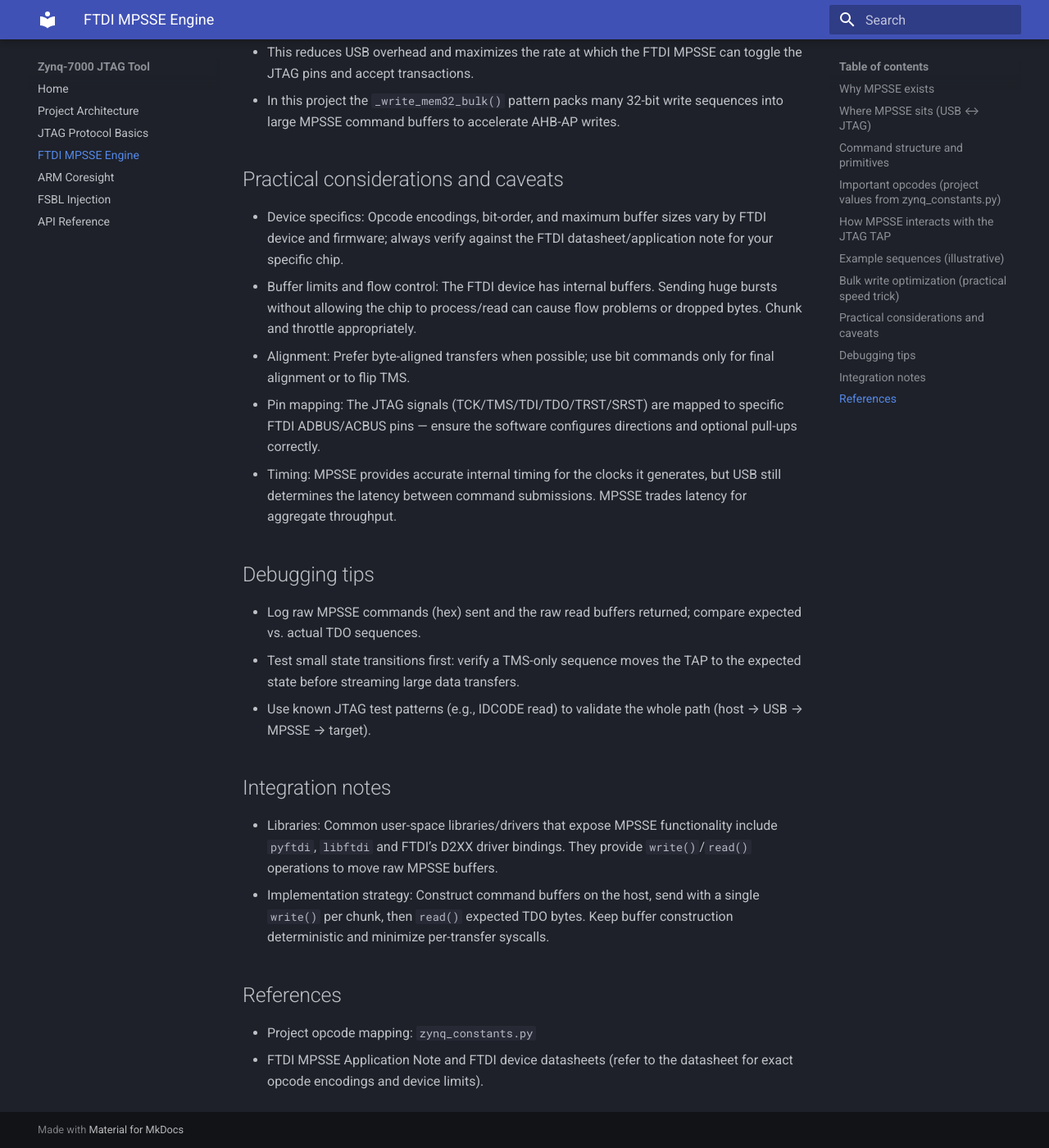
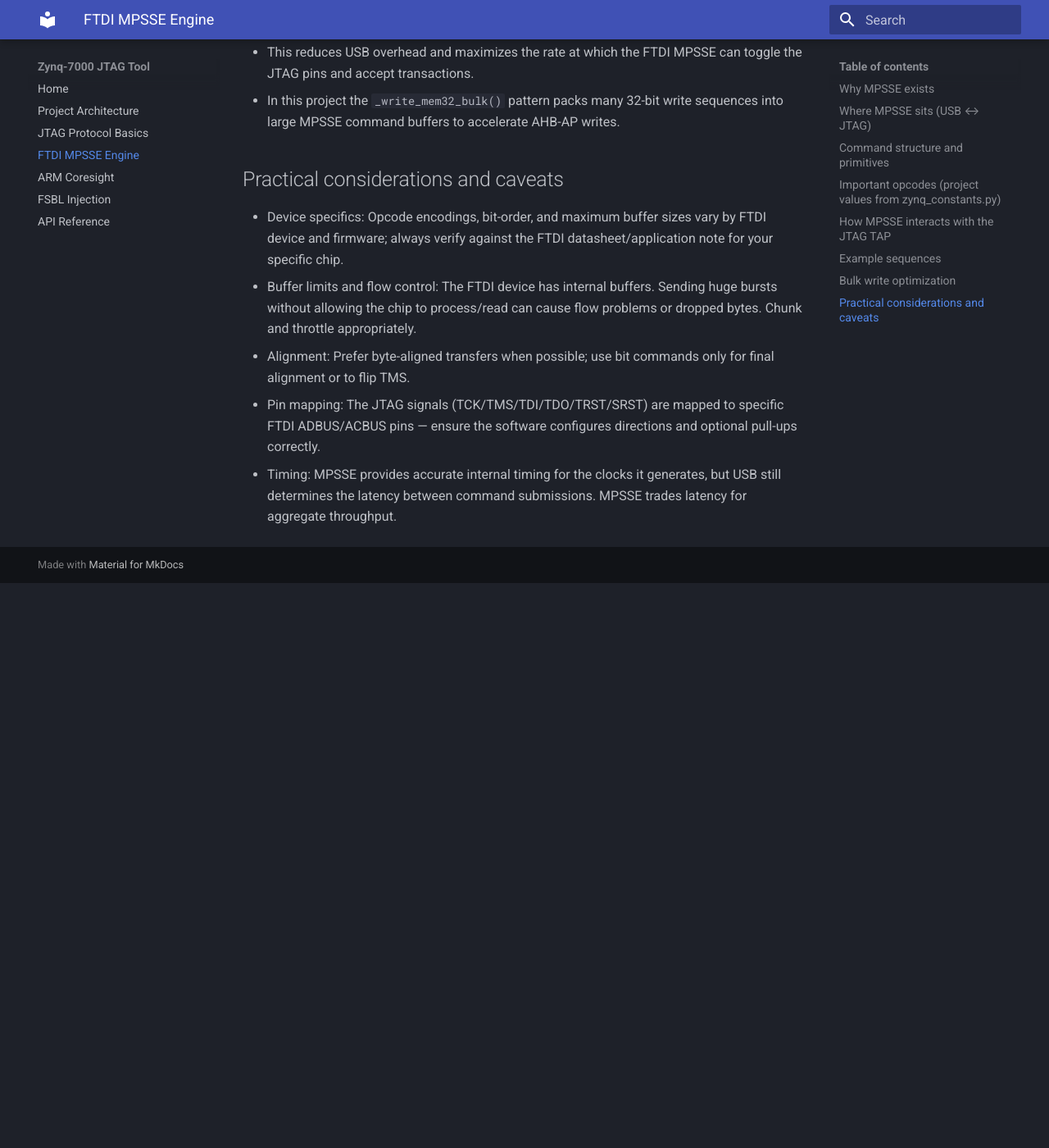
Before and after one commit to andpiapmc/jtag_flash, an MkDocs documentation site: the page built from docs/mpsse_protocol.md, in a window 1280 px wide and 1400 px high, scrolled down 4153 px. Shown: the whole window at 82% size. Built offline with MkDocs 1.6.1 and Material for MkDocs 9.7.7, drawn with Linux system fonts in a browser that asks for light colours; after the commit the page ends 4864 px from its top, so only the background shows below that; some of the changed text lies outside the part shown.

Commit message:
Update JTAG and MPSSE documentation for clarity and consistency

```diff
--- a/docs/mpsse_protocol.md
+++ b/docs/mpsse_protocol.md
@@ -68,7 +68,7 @@
 	- Use bit-oriented commands (`0x3B`) for the final 1–7 bits and to set the TMS bit that exits the shift state.
 - Termination: The last bit that sets TMS high to leave Shift-DR/IR is typically transmitted with a bit-wise command to ensure correct TAP state transition.
 
-## Example sequences (illustrative)
+## Example sequences
 
 These examples illustrate the format of MPSSE command buffers. Exact opcode values, bit order, and length semantics depend on the FTDI chip and driver; consult the FTDI documentation for your device.
 
@@ -119,7 +119,7 @@
 	- `0x3B, <bits-1>, <final_bits_payload>`
 - Optionally follow with a TMS sequence to move to Run-Test/Idle.
 
-## Bulk write optimization (practical speed trick)
+## Bulk write optimization
 
 - For large memory writes (for example, writing an FSBL or bulk RAM loading), the host can pack hundreds or thousands of JTAG transactions into a single Python `bytearray` (or similar) and send it in large USB bulk writes (typical practice: chunk sizes tuned to device/driver limits, e.g., 64 KB chunks).
 - This reduces USB overhead and maximizes the rate at which the FTDI MPSSE can toggle the JTAG pins and accept transactions.
@@ -132,19 +132,3 @@
 - Alignment: Prefer byte-aligned transfers when possible; use bit commands only for final alignment or to flip TMS.
 - Pin mapping: The JTAG signals (TCK/TMS/TDI/TDO/TRST/SRST) are mapped to specific FTDI ADBUS/ACBUS pins — ensure the software configures directions and optional pull-ups correctly.
 - Timing: MPSSE provides accurate internal timing for the clocks it generates, but USB still determines the latency between command submissions. MPSSE trades latency for aggregate throughput.
-
-## Debugging tips
-
-- Log raw MPSSE commands (hex) sent and the raw read buffers returned; compare expected vs. actual TDO sequences.
-- Test small state transitions first: verify a TMS-only sequence moves the TAP to the expected state before streaming large data transfers.
-- Use known JTAG test patterns (e.g., IDCODE read) to validate the whole path (host → USB → MPSSE → target).
-
-## Integration notes
-
-- Libraries: Common user-space libraries/drivers that expose MPSSE functionality include `pyftdi`, `libftdi` and FTDI’s D2XX driver bindings. They provide `write()`/`read()` operations to move raw MPSSE buffers.
-- Implementation strategy: Construct command buffers on the host, send with a single `write()` per chunk, then `read()` expected TDO bytes. Keep buffer construction deterministic and minimize per-transfer syscalls.
-
-## References
-
-- Project opcode mapping: `zynq_constants.py`
-- FTDI MPSSE Application Note and FTDI device datasheets (refer to the datasheet for exact opcode encodings and device limits).
```
Also changed, not shown: docs/jtag_basics.md (+8 -5 lines).
